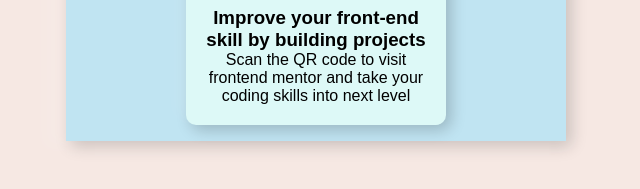
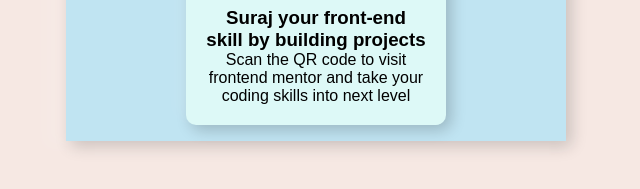
Before and after one commit to suraj03122003/QRSCANNER, a plain HTML site: page index.html in a window 1280 px wide. Shown: the part 479-668 px from the top of the page, 324-964 px from the left. Drawn offline with Linux system fonts and the light colour scheme.

Commit message:
Update index.html

```diff
--- a/index.html
+++ b/index.html
@@ -12,7 +12,7 @@
             <div class="layout2">
                 <img src="image-qr-code.png" width="220px" height="220px">
                 <div class="text-below-image">
-                    <h3>Improve your front-end <br>skill by building projects <br></h3>
+                    <h3>Suraj your front-end <br>skill by building projects <br></h3>
                     Scan the QR code to visit <br> frontend mentor and take your <br>coding skills into next level
                 </div>
             </div>
```
